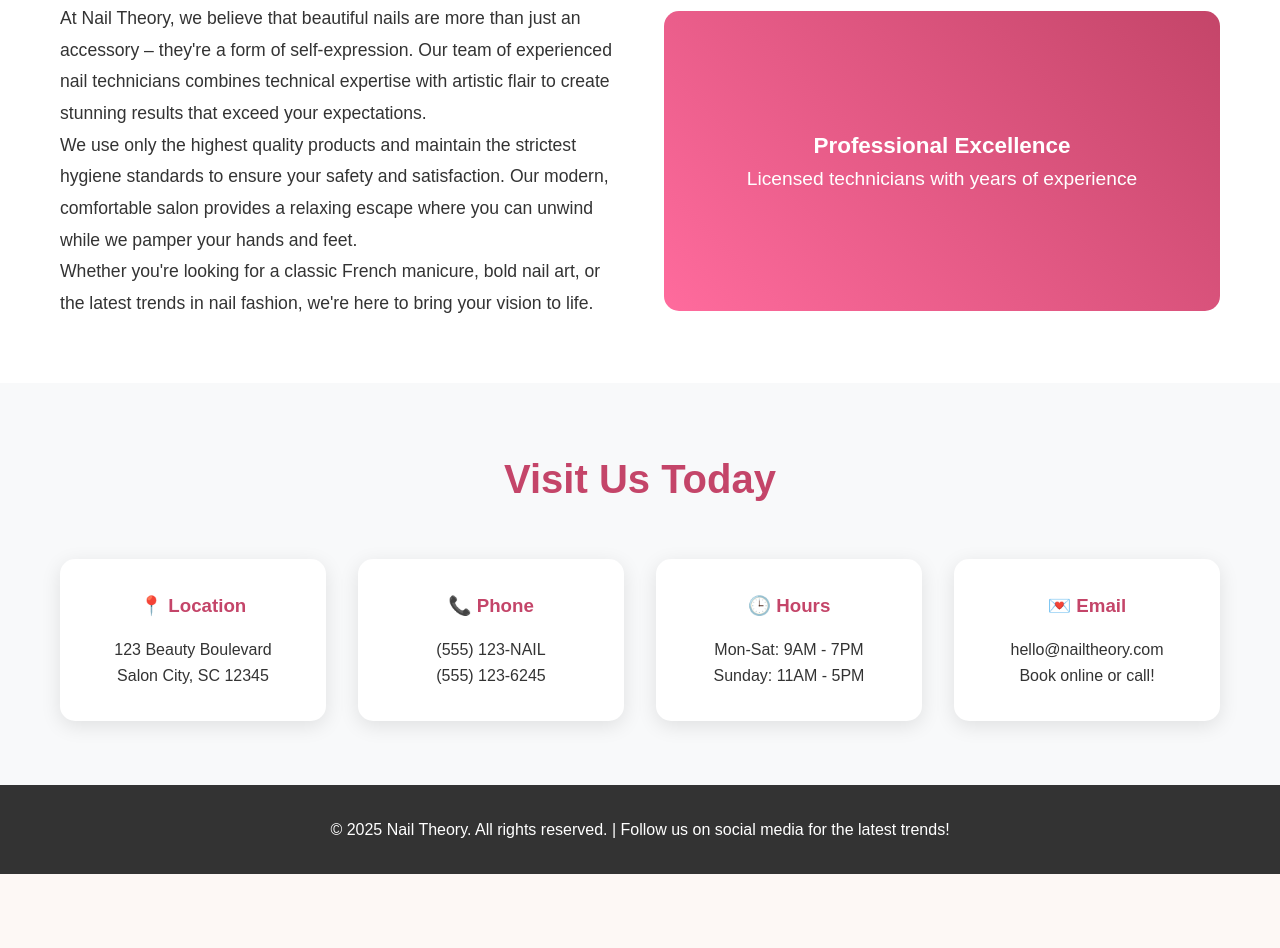
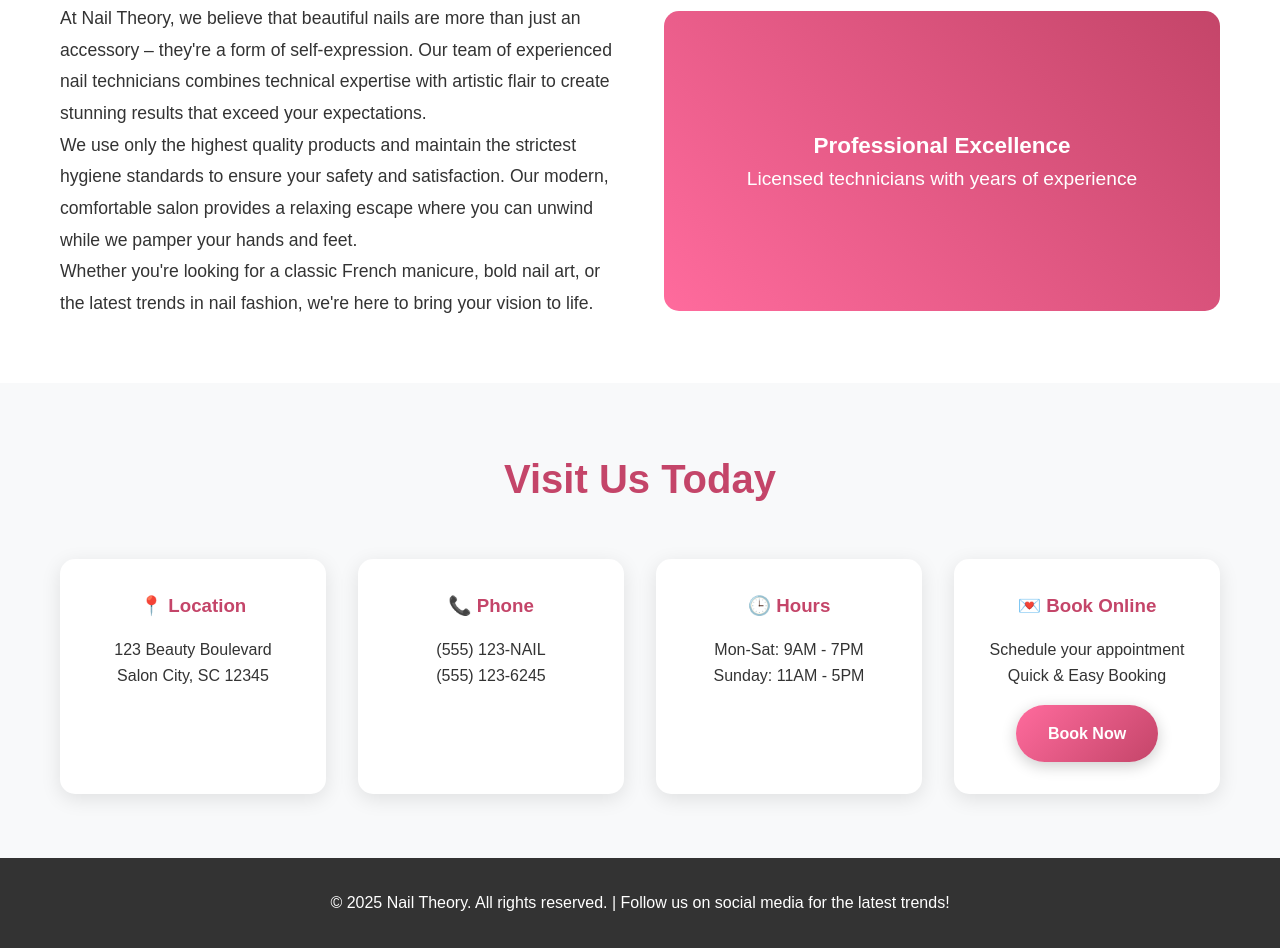
Before and after one commit to mingjianginvestments-lgtm/nail-salon-website, a plain HTML site: page index.html in a window 1280 px wide. Shown: the part 1629-2577 px from the top of the page. Before the commit the page ends 2503 px from the top, so only its background shows below. Drawn offline with Linux system fonts and the light colour scheme.

Commit message:
Add Square booking URL to appointment button

```diff
--- a/index.html
+++ b/index.html
@@ -209,6 +209,24 @@
             margin-bottom: 1rem;
         }
 
+        .book-button {
+            display: inline-block;
+            background: linear-gradient(135deg, #ff6b9d, #c44569);
+            color: white;
+            padding: 1rem 2rem;
+            text-decoration: none;
+            border-radius: 50px;
+            font-weight: bold;
+            transition: transform 0.3s, box-shadow 0.3s;
+            box-shadow: 0 4px 15px rgba(0,0,0,0.2);
+            margin-top: 1rem;
+        }
+
+        .book-button:hover {
+            transform: translateY(-2px);
+            box-shadow: 0 6px 20px rgba(0,0,0,0.3);
+        }
+
         footer {
             background: #333;
             color: white;
@@ -253,7 +271,7 @@
             <div class="container">
                 <h1>Welcome to Nail Theory</h1>
                 <p>Where beauty meets artistry. Experience premium nail care and stunning designs in a luxurious, relaxing environment.</p>
-                <a href="#contact" class="cta-button">Book Your Appointment</a>
+                <a href="https://app.squareup.com/appointments/book/ejpsijzp13qlqe/LK5F9B3NRG1G5/start" target="_blank" class="cta-button">Book Your Appointment</a>
             </div>
         </section>
 
@@ -342,9 +360,10 @@
                         Sunday: 11AM - 5PM</p>
                     </div>
                     <div class="contact-item">
-                        <h3>💌 Email</h3>
-                        <p>hello@nailtheory.com<br>
-                        Book online or call!</p>
+                        <h3>💌 Book Online</h3>
+                        <p>Schedule your appointment<br>
+                        Quick & Easy Booking</p>
+                        <a href="https://app.squareup.com/appointments/book/ejpsijzp13qlqe/LK5F9B3NRG1G5/start" target="_blank" class="book-button">Book Now</a>
                     </div>
                 </div>
             </div>
```
